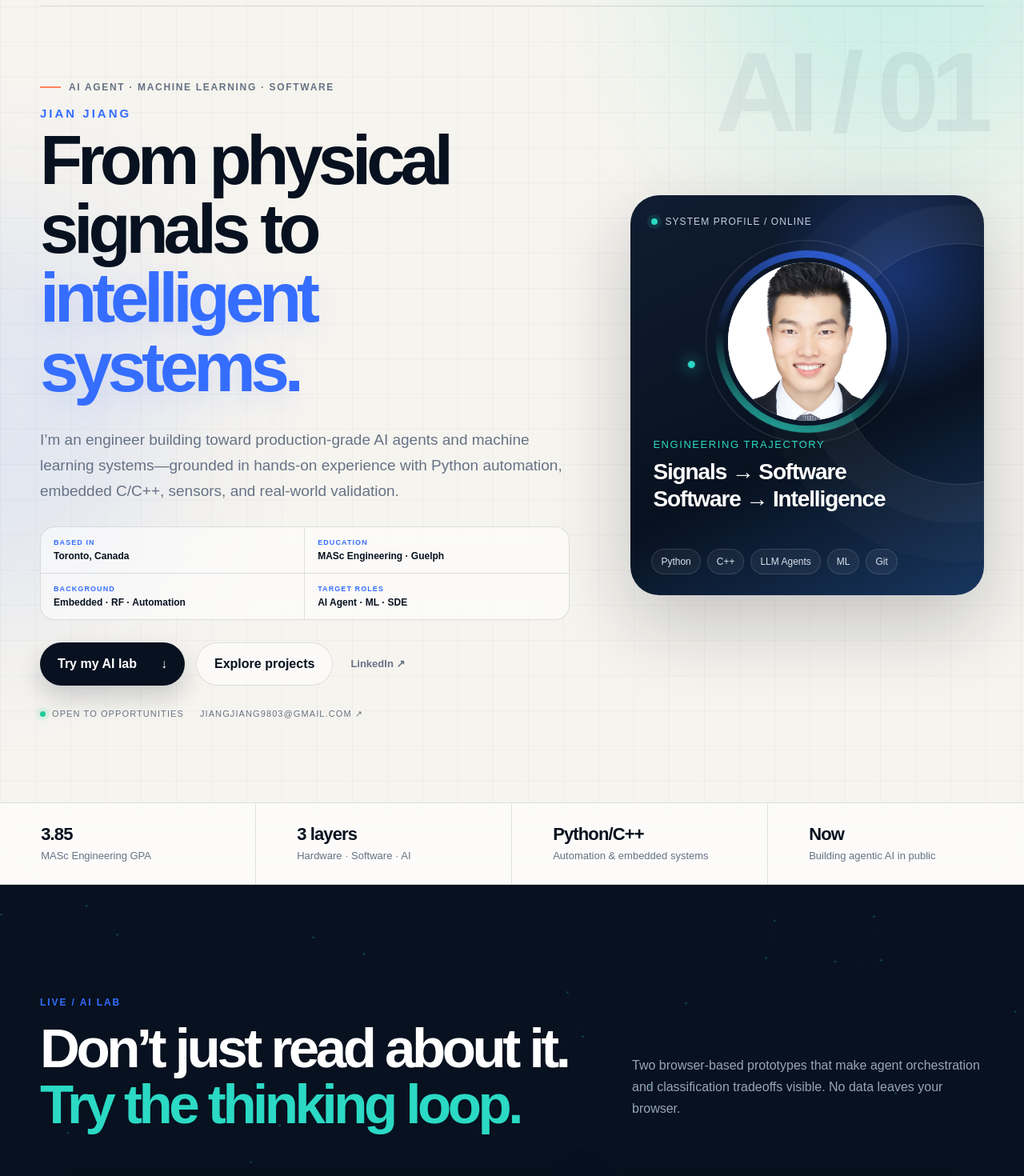
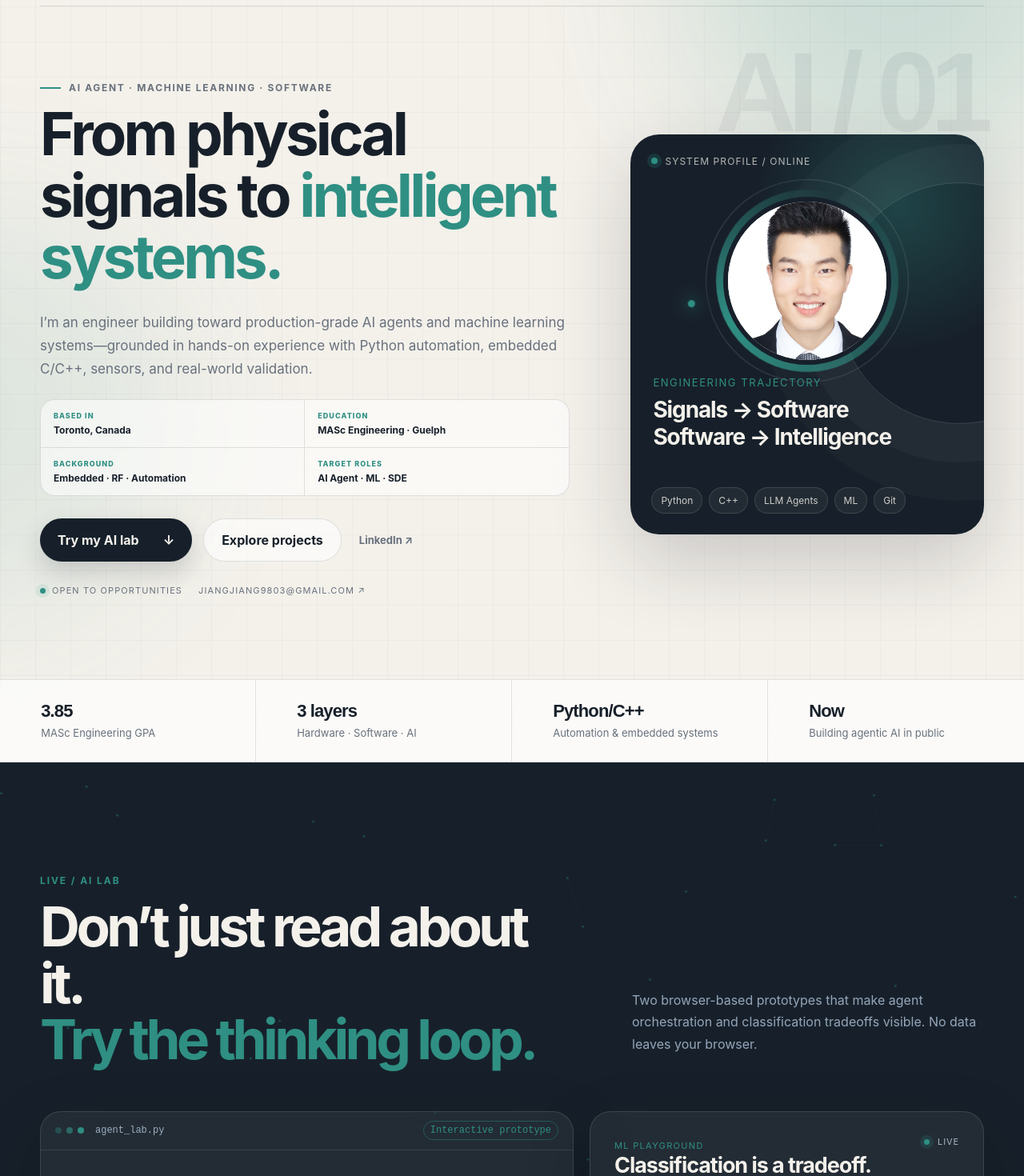
Before and after one commit to jiangjian9803-eng/jiangjian9803-eng.github.io, a Next.js app: page / in a window 1280 px wide. Shown: the part 80-1550 px from the top of the page at 80% size. Built offline with nearby package versions, Linux system fonts and the light colour scheme.

Commit message:
Simplify hero typography and color system

```diff
--- a/index.html
+++ b/index.html
@@ -31,7 +31,6 @@
       <section class="hero section-shell">
         <div class="hero-copy reveal">
           <p class="eyebrow"><span></span> AI Agent · Machine Learning · Software</p>
-          <p class="hero-name">Jian Jiang</p>
           <h1>From physical signals to <em>intelligent systems.</em></h1>
           <p class="hero-intro">
             I’m an engineer building toward production-grade AI agents and machine learning systems—grounded in hands-on
--- a/styles.css
+++ b/styles.css
@@ -1,12 +1,12 @@
 :root {
-  --ink: #07111f;
-  --muted: #667285;
-  --paper: #f6f4ef;
+  --ink: #17202a;
+  --muted: #68717d;
+  --paper: #f4f1eb;
   --card: rgba(255, 255, 255, 0.72);
-  --line: rgba(7, 17, 31, 0.12);
-  --cyan: #2bd9c4;
-  --blue: #356dff;
-  --orange: #ff835c;
+  --line: rgba(23, 32, 42, 0.12);
+  --cyan: #2f8f83;
+  --blue: #2f8f83;
+  --orange: #2f8f83;
   --radius: 26px;
   --shadow: 0 24px 80px rgba(32, 46, 68, 0.12);
 }
@@ -17,7 +17,7 @@ body {
   margin: 0;
   color: var(--ink);
   background: var(--paper);
-  font-family: "DM Sans", sans-serif;
+  font-family: Inter, -apple-system, BlinkMacSystemFont, "Segoe UI", sans-serif;
   overflow-x: hidden;
   background-image: linear-gradient(rgba(7,17,31,.028) 1px, transparent 1px), linear-gradient(90deg, rgba(7,17,31,.028) 1px, transparent 1px);
   background-size: 44px 44px;
@@ -30,7 +30,7 @@ a { color: inherit; text-decoration: none; }
 
 .site-header, .section-shell, footer { width: min(1180px, calc(100% - 48px)); margin-inline: auto; }
 .site-header { position: relative; z-index: 10; height: 88px; display: flex; align-items: center; justify-content: space-between; border-bottom: 1px solid var(--line); backdrop-filter: blur(14px); }
-.brand { font: 800 22px/1 "Manrope", sans-serif; letter-spacing: -.045em; }
+.brand { font: 700 21px/1 "Avenir Next", Inter, sans-serif; letter-spacing: -.025em; }
 .brand span { color: var(--blue); }
 nav { display: flex; gap: 34px; font-size: 14px; font-weight: 600; }
 nav a { color: var(--muted); transition: color .2s ease; }
@@ -43,10 +43,10 @@ nav a:hover { color: var(--ink); }
 .eyebrow { display: flex; align-items: center; gap: 10px; text-transform: uppercase; font-size: 12px; font-weight: 700; letter-spacing: .14em; color: var(--muted); }
 .eyebrow span { width: 26px; height: 2px; background: var(--orange); }
 h1, h2, h3 { font-family: "Manrope", sans-serif; margin: 0; }
-.hero-name { margin: 18px 0 8px; font: 800 15px/1 "Manrope", sans-serif; letter-spacing: .2em; text-transform: uppercase; color: var(--blue); }
-h1 { max-width: 760px; font-size: clamp(54px, 6.8vw, 94px); line-height: .99; letter-spacing: -.07em; }
-h1 em { position: relative; color: var(--blue); font-style: normal; text-shadow: 0 12px 36px rgba(53,109,255,.12); }
-.hero-intro { max-width: 670px; font-size: 19px; line-height: 1.7; color: var(--muted); margin: 32px 0; }
+h1, h2, h3 { font-family: "Avenir Next", Inter, -apple-system, sans-serif; margin: 0; }
+h1 { max-width: 760px; font-size: clamp(48px, 5.8vw, 78px); line-height: 1.04; letter-spacing: -.052em; font-weight: 700; }
+h1 em { position: relative; color: var(--blue); font-style: normal; }
+.hero-intro { max-width: 670px; font-size: 17px; line-height: 1.72; color: var(--muted); margin: 28px 0; }
 .hero-actions { display: flex; gap: 14px; flex-wrap: wrap; }
 .profile-facts { max-width: 720px; display: grid; grid-template-columns: 1fr 1fr; margin: -5px 0 28px; border: 1px solid var(--line); border-radius: 18px; overflow: hidden; background: rgba(255,255,255,.55); backdrop-filter: blur(14px); }
 .profile-facts div { padding: 14px 16px; border-right: 1px solid var(--line); border-bottom: 1px solid var(--line); }
@@ -57,24 +57,24 @@ h1 em { position: relative; color: var(--blue); font-style: normal; text-shadow:
 .profile-facts strong { font-size: 12px; }
 .button { display: inline-flex; align-items: center; justify-content: center; gap: 30px; min-height: 54px; padding: 0 22px; border-radius: 999px; font-weight: 700; transition: transform .2s ease, box-shadow .2s ease; }
 .button:hover { transform: translateY(-2px); }
-.button-primary { color: white; background: var(--ink); box-shadow: 0 14px 30px rgba(7,17,31,.18); }
+.button-primary { color: var(--paper); background: var(--ink); box-shadow: 0 14px 30px rgba(23,32,42,.17); }
 .button-secondary { border: 1px solid var(--line); background: rgba(255,255,255,.58); }
 .text-link { display: inline-flex; align-items: center; min-height: 54px; padding: 0 8px; color: var(--muted); font-size: 13px; font-weight: 700; }
 .hero-meta { display: flex; align-items: center; gap: 20px; margin-top: 29px; color: var(--muted); font-size: 11px; text-transform: uppercase; letter-spacing: .1em; }
 .hero-meta span { display: flex; align-items: center; gap: 8px; }
 .hero-meta a { color: inherit; transition: color .2s ease; }
 .hero-meta a:hover { color: var(--blue); }
-.hero-meta i { width: 7px; height: 7px; border-radius: 50%; background: #20c997; box-shadow: 0 0 0 5px rgba(32,201,151,.1); animation: status-pulse 2.2s ease-in-out infinite; }
-@keyframes status-pulse { 50% { box-shadow: 0 0 0 9px rgba(32,201,151,0); } }
+.hero-meta i { width: 7px; height: 7px; border-radius: 50%; background: var(--cyan); box-shadow: 0 0 0 5px rgba(47,143,131,.1); animation: status-pulse 2.2s ease-in-out infinite; }
+@keyframes status-pulse { 50% { box-shadow: 0 0 0 9px rgba(47,143,131,0); } }
 
-.hero-card { position: relative; overflow: hidden; min-height: 500px; border-radius: 36px; padding: 26px; color: white; background: radial-gradient(circle at 75% 20%, rgba(53,109,255,.34), transparent 31%), linear-gradient(155deg, #101d32 0%, #07111f 60%, #18365f 100%); box-shadow: 0 35px 100px rgba(7,17,31,.22); transform: rotate(1.2deg); transition: transform .35s ease, box-shadow .35s ease; }
+.hero-card { position: relative; overflow: hidden; min-height: 500px; border-radius: 36px; padding: 26px; color: var(--paper); background: radial-gradient(circle at 76% 18%, rgba(47,143,131,.32), transparent 34%), var(--ink); box-shadow: 0 35px 100px rgba(23,32,42,.2); transform: rotate(1.2deg); transition: transform .35s ease, box-shadow .35s ease; }
 .hero-card:hover { transform: rotate(0deg) translateY(-5px); box-shadow: 0 42px 120px rgba(7,17,31,.28); }
 .hero-card::after { content: ""; position: absolute; width: 300px; height: 300px; right: -120px; top: 60px; border: 1px solid rgba(255,255,255,.15); border-radius: 50%; box-shadow: 0 0 0 48px rgba(255,255,255,.03), 0 0 0 96px rgba(255,255,255,.02); }
-.status-line { position: relative; z-index: 1; display: flex; gap: 9px; align-items: center; font-size: 12px; text-transform: uppercase; letter-spacing: .09em; color: #c2d0e0; }
+.status-line { position: relative; z-index: 1; display: flex; gap: 9px; align-items: center; font-size: 12px; text-transform: uppercase; letter-spacing: .09em; color: rgba(244,241,235,.72); }
 .status-dot { width: 8px; height: 8px; border-radius: 50%; background: var(--cyan); box-shadow: 0 0 0 5px rgba(43,217,196,.12); }
 .portrait-wrap { position: absolute; top: 78px; left: 50%; width: 210px; height: 210px; transform: translateX(-50%); z-index: 1; }
-.portrait-wrap::before { content: ""; position: absolute; inset: -9px; border-radius: 50%; background: linear-gradient(135deg, var(--cyan), transparent 45%, var(--blue)); animation: portrait-spin 10s linear infinite; }
-.portrait-wrap img { position: relative; width: 100%; height: 100%; object-fit: cover; object-position: 50% 22%; border: 6px solid #0b1728; border-radius: 50%; background: white; z-index: 1; }
+.portrait-wrap::before { content: ""; position: absolute; inset: -9px; border-radius: 50%; background: conic-gradient(var(--cyan), transparent 38%, var(--cyan)); animation: portrait-spin 10s linear infinite; }
+.portrait-wrap img { position: relative; width: 100%; height: 100%; object-fit: cover; object-position: 50% 22%; border: 6px solid var(--ink); border-radius: 50%; background: var(--paper); z-index: 1; }
 .portrait-orbit { position: absolute; inset: -22px; border: 1px solid rgba(255,255,255,.16); border-radius: 50%; animation: portrait-spin 16s linear infinite reverse; }
 .portrait-orbit::after { content: ""; position: absolute; top: 25px; right: 10px; width: 9px; height: 9px; border-radius: 50%; background: var(--cyan); box-shadow: 0 0 18px var(--cyan); }
 @keyframes portrait-spin { to { transform: rotate(360deg); } }
@@ -82,7 +82,7 @@ h1 em { position: relative; color: var(--blue); font-style: normal; text-shadow:
 .hero-card-copy p { color: var(--cyan); margin: 0 0 10px; font-size: 13px; text-transform: uppercase; letter-spacing: .12em; }
 .hero-card-copy h2 { font-size: 28px; line-height: 1.2; letter-spacing: -.04em; }
 .mini-stack { position: absolute; left: 26px; right: 26px; bottom: 26px; display: flex; flex-wrap: wrap; gap: 8px; }
-.mini-stack span { padding: 8px 11px; border: 1px solid rgba(255,255,255,.13); border-radius: 999px; font-size: 12px; color: #d8e2ed; background: rgba(255,255,255,.05); }
+.mini-stack span { padding: 8px 11px; border: 1px solid rgba(244,241,235,.13); border-radius: 999px; font-size: 12px; color: rgba(244,241,235,.82); background: rgba(244,241,235,.05); }
 
 .proof-strip { width: 100%; display: grid; grid-template-columns: repeat(4, 1fr); border-block: 1px solid var(--line); background: rgba(255,255,255,.66); backdrop-filter: blur(18px); }
 .proof-strip div { padding: 28px 4vw; border-right: 1px solid var(--line); }
@@ -91,7 +91,7 @@ h1 em { position: relative; color: var(--blue); font-style: normal; text-shadow:
 .proof-strip strong { font: 800 22px/1 "Manrope", sans-serif; margin-bottom: 8px; letter-spacing: -.04em; }
 .proof-strip span { color: var(--muted); font-size: 13px; }
 
-.lab-section { position: relative; overflow: hidden; padding: 140px 0; color: white; background: #07111f; }
+.lab-section { position: relative; overflow: hidden; padding: 140px 0; color: var(--paper); background: var(--ink); }
 #network-canvas { position: absolute; inset: 0; width: 100%; height: 100%; opacity: .3; }
 .lab-shell { position: relative; z-index: 1; }
 .lab-heading { display: grid; grid-template-columns: 1.2fr .8fr; align-items: end; gap: 80px; margin-bottom: 54px; }
@@ -100,11 +100,11 @@ h1 em { position: relative; color: var(--blue); font-style: normal; text-shadow:
 .lab-heading > p { color: #95a6ba; font-size: 16px; line-height: 1.7; }
 .light-label { color: var(--cyan); }
 .lab-grid { display: grid; grid-template-columns: 1.15fr .85fr; gap: 20px; align-items: stretch; }
-.agent-console, .ml-playground { border: 1px solid rgba(255,255,255,.12); border-radius: var(--radius); background: rgba(13, 27, 46, .82); box-shadow: 0 30px 80px rgba(0,0,0,.22); backdrop-filter: blur(18px); }
+.agent-console, .ml-playground { border: 1px solid rgba(255,255,255,.12); border-radius: var(--radius); background: rgba(255,255,255,.055); box-shadow: 0 30px 80px rgba(0,0,0,.22); backdrop-filter: blur(18px); }
 .console-topbar { display: flex; align-items: center; gap: 14px; min-height: 48px; padding: 0 18px; border-bottom: 1px solid rgba(255,255,255,.1); color: #9caec1; font: 500 12px/1 monospace; }
 .traffic-lights { display: flex; gap: 6px; }
-.traffic-lights i { width: 8px; height: 8px; border-radius: 50%; background: #ff685e; }
-.traffic-lights i:nth-child(2) { background: #ffbf44; }.traffic-lights i:nth-child(3) { background: #28c840; }
+.traffic-lights i { width: 8px; height: 8px; border-radius: 50%; background: var(--cyan); opacity: .35; }
+.traffic-lights i:nth-child(2) { opacity: .65; }.traffic-lights i:nth-child(3) { opacity: 1; }
 .prototype-badge { margin-left: auto; padding: 5px 8px; border: 1px solid rgba(43,217,196,.25); border-radius: 999px; color: var(--cyan); }
 .console-body { padding: 30px; }
 .console-intro p, .playground-heading span { margin: 0 0 7px; color: var(--cyan); font-size: 11px; text-transform: uppercase; letter-spacing: .12em; }
@@ -182,7 +182,7 @@ h1 em { position: relative; color: var(--blue); font-style: normal; text-shadow:
 .timeline h3 { font-size: 21px; letter-spacing: -.03em; }
 .timeline article > div:nth-child(2) p, .timeline article > p { margin: 7px 0 0; color: var(--muted); line-height: 1.55; }
 
-.contact-section { margin-bottom: 80px; padding: 80px; border-radius: 36px; color: white; background: var(--ink); display: grid; grid-template-columns: 1.1fr .9fr; gap: 80px; }
+.contact-section { margin-bottom: 80px; padding: 80px; border-radius: 36px; color: var(--paper); background: var(--ink); display: grid; grid-template-columns: 1.1fr .9fr; gap: 80px; }
 .contact-copy .eyebrow { color: #aab6c5; }
 .contact-copy > p { color: #aab6c5; margin-top: 25px; max-width: 620px; }
 .contact-links a { display: block; padding: 22px 0; border-bottom: 1px solid rgba(255,255,255,.14); transition: padding .2s ease; }
```
